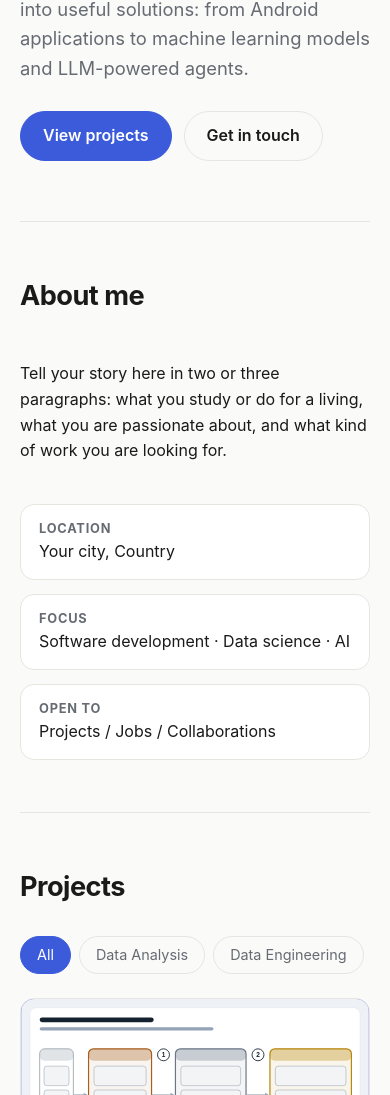
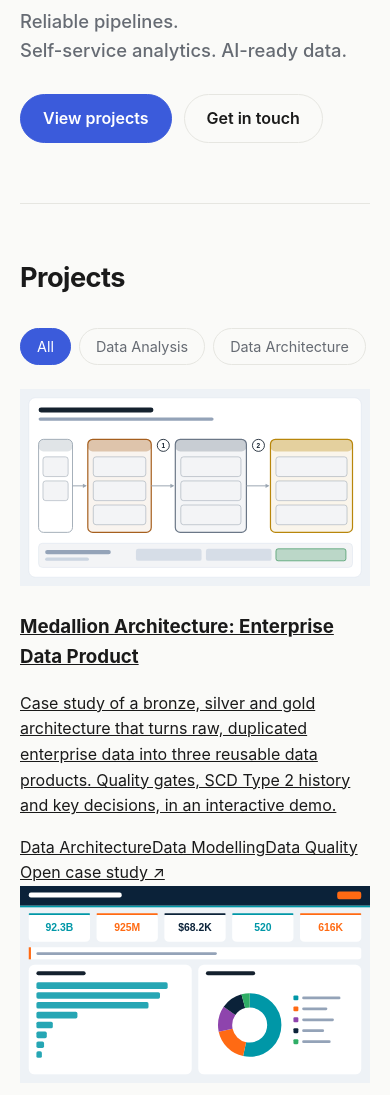
Before and after one commit to GerardoSchekaiban/portfolio, a plain HTML site: page index.html in a window 390 px wide. Shown: the part 307-1402 px from the top of the page. Drawn offline with Linux system fonts and the light colour scheme.

Commit message:
Update home page: headline, tagline, Data Architecture category
- New headline "data-driven solutions" with the tagline
  "Reliable pipelines. Self-service analytics. AI-ready data."
- Remove the About section and its nav link; keep all nav links on mobile
- Point the LinkedIn button to the profile
- Rename the Data Engineering category to Data Architecture
- Remove the fictional-data wording from the project card descriptions
- Version the script and stylesheet links to avoid stale caches

Co-Authored-By: Claude Sonnet 5.5 <noreply@anthropic.com>

```diff
--- a/index.html
+++ b/index.html
@@ -18,7 +18,6 @@
   <header class="nav">
     <a class="logo" href="#home">Gerardo<span>.</span></a>
     <nav>
-      <a href="#about">About</a>
       <a href="#projects">Projects</a>
       <a href="#research">Research</a>
       <a href="#contact">Contact</a>
@@ -29,23 +28,11 @@
   <main>
     <section id="home" class="hero">
       <p class="eyebrow">Hi, I'm</p>
-      <h1>Gerardo<br><span class="accent">software &amp; data.</span></h1>
-      <p class="lead">I build apps and systems that turn data into useful solutions: from Android applications to machine learning models and LLM-powered agents.</p>
+      <h1>Gerardo<br><span class="accent">data-driven solutions.</span></h1>
+      <p class="lead tagline"><span>Reliable pipelines.</span> <span>Self-service analytics.</span> <span>AI-ready data.</span></p>
       <div class="cta">
         <a class="btn primary" href="#projects">View projects</a>
         <a class="btn" href="#contact">Get in touch</a>
-      </div>
-    </section>
-
-    <section id="about">
-      <h2>About me</h2>
-      <div class="about">
-        <p>Tell your story here in two or three paragraphs: what you study or do for a living, what you are passionate about, and what kind of work you are looking for.</p>
-        <ul class="facts">
-          <li><strong>Location</strong> Your city, Country</li>
-          <li><strong>Focus</strong> Software development · Data science · AI</li>
-          <li><strong>Open to</strong> Projects / Jobs / Collaborations</li>
-        </ul>
       </div>
     </section>
 
@@ -97,7 +84,7 @@
       <a class="btn primary" href="mailto:ggschekaiban@hotmail.com">ggschekaiban@hotmail.com</a>
       <div class="links">
         <a href="https://github.com/" target="_blank" rel="noopener">GitHub</a>
-        <a href="https://www.linkedin.com/" target="_blank" rel="noopener">LinkedIn</a>
+        <a href="https://www.linkedin.com/in/gerardo-gomez-schekaiban-10bb181b9/" target="_blank" rel="noopener">LinkedIn</a>
       </div>
     </section>
   </main>
@@ -106,6 +93,6 @@
     <p>© <span id="year"></span> Gerardo. Handcrafted with HTML, CSS and JS.</p>
   </footer>
 
-  <script src="script.js?v=20261109"></script>
+  <script src="script.js?v=20261113e"></script>
 </body>
 </html>
--- a/script.js
+++ b/script.js
@@ -11,8 +11,8 @@ const GITHUB_MAX_REPOS = 6;
 const projects = [
   {
     title: "Medallion Architecture: Enterprise Data Product",
-    description: "Case study of a bronze, silver and gold architecture that turns raw, duplicated enterprise data into three reusable data products. Quality gates, SCD Type 2 history and a decision log, in an interactive demo on fictional data.",
-    tags: ["Data Engineering", "Architecture", "Data Modelling"],
+    description: "Case study of a bronze, silver and gold architecture that turns raw, duplicated enterprise data into three reusable data products. Quality gates, SCD Type 2 history and key decisions, in an interactive demo.",
+    tags: ["Data Architecture", "Data Modelling", "Data Quality"],
     image: "img/medallion-preview.svg",
     href: "projects/medallion-architecture/",
     linkLabel: "Open case study",
@@ -21,7 +21,7 @@ const projects = [
   },
   {
     title: "AI Usage & Cost Dashboard",
-    description: "Interactive report on who uses which AI models, what it costs and what changed. Cross-filtering, drag-to-select dates and written insights. Built on fictional data.",
+    description: "Interactive report on who uses which AI models, what it costs and what changed. Cross-filtering, drag-to-select dates and written insights.",
     tags: ["Data Analysis", "Dashboard", "JavaScript"],
     image: "img/ai-usage-preview.svg",
     href: "reports/ai-usage/",
@@ -31,7 +31,7 @@ const projects = [
   },
   {
     title: "Metadata Quality Scorecard",
-    description: "Interactive report that turns the documentation coverage and quality of 800+ data tables into a story: where things stand, where the gaps are and what to fix first. Built on fictional retail data.",
+    description: "Interactive report that turns the documentation coverage and quality of 800+ data tables into a story: where things stand, where the gaps are and what to fix first.",
     tags: ["Data Analysis", "Dashboard", "JavaScript"],
     image: "img/scorecard-preview.svg",
     href: "reports/metadata-scorecard/",   // makes the whole card a link (opens in a new tab)
@@ -49,7 +49,7 @@ const grid = document.getElementById("project-grid");
 const filtersEl = document.getElementById("filters");
 // Category tabs shown above the cards. Add more names here (and matching `tags`
 // on the projects) when new kinds of work are added.
-const CATEGORIES = ["All", "Data Analysis", "Data Engineering"];
+const CATEGORIES = ["All", "Data Analysis", "Data Architecture"];
 let activeTag = CATEGORIES[0];
 
 function makeCard(p) {
--- a/styles.css
+++ b/styles.css
@@ -49,6 +49,8 @@ h2 { font-size: 1.7rem; margin: 0 0 28px; letter-spacing: -0.02em; }
 .accent { color: var(--accent); }
 .eyebrow { color: var(--muted); margin: 0 0 10px; }
 .lead { font-size: 1.15rem; color: var(--muted); max-width: 560px; }
+.tagline { font-size: clamp(1.15rem, 3vw, 1.4rem); font-weight: 500; max-width: 640px; }
+.tagline span { white-space: nowrap; }
 
 /* Navigation */
 .nav {
@@ -80,38 +82,6 @@ h2 { font-size: 1.7rem; margin: 0 0 28px; letter-spacing: -0.02em; }
 }
 .btn:hover { transform: translateY(-2px); border-color: var(--accent); }
 .btn.primary { background: var(--accent); color: var(--accent-text); border-color: var(--accent); }
-
-/* About */
-.about { display: grid; grid-template-columns: 1.6fr 1fr; gap: 40px; }
-.facts { list-style: none; margin: 0; padding: 0; display: grid; gap: 14px; }
-.facts li { background: var(--surface); border: 1px solid var(--border); border-radius: var(--radius); padding: 14px 18px; }
-.facts strong { display: block; font-size: .8rem; text-transform: uppercase; letter-spacing: .06em; color: var(--muted); }
-
-/* Projects */
-.grid { display: grid; grid-template-columns: repeat(auto-fill, minmax(290px, 1fr)); gap: 22px; }
-.card {
-  background: var(--surface); border: 1px solid var(--border); border-radius: var(--radius);
-  overflow: hidden; display: flex; flex-direction: column;
-  transition: transform .2s, border-color .2s;
-}
-.card:hover { transform: translateY(-4px); border-color: var(--accent); }
-a.card { text-decoration: none; color: inherit; }
-a.card:focus-visible { outline: 2px solid var(--accent); outline-offset: 3px; }
-.card .actions span { color: var(--accent); }
-.card .thumb {
-  aspect-ratio: 16 / 9; display: grid; place-items: center;
-  font-size: 2.2rem; font-weight: 700; color: var(--accent-text);
-  background: linear-gradient(135deg, var(--accent), color-mix(in srgb, var(--accent) 40%, #b455ff));
-}
-.card .thumb img { width: 100%; height: 100%; object-fit: cover; }
-.card .body { padding: 18px 20px 20px; display: flex; flex-direction: column; gap: 10px; flex: 1; }
-.card h3 { margin: 0; font-size: 1.1rem; }
-.card p { margin: 0; color: var(--muted); font-size: .95rem; flex: 1; }
-.tags { display: flex; flex-wrap: wrap; gap: 6px; }
-.tags span { font-size: .75rem; padding: 3px 10px; border-radius: 999px; background: var(--bg); border: 1px solid var(--border); color: var(--muted); }
-.card .actions { display: flex; gap: 16px; font-size: .9rem; font-weight: 600; }
-.card .actions a { color: var(--accent); text-decoration: none; }
-.card .actions a:hover { text-decoration: underline; }
 
 /* Filters */
 .filters { display: flex; flex-wrap: wrap; gap: 8px; margin-bottom: 24px; }
@@ -168,12 +138,11 @@ footer { padding-top: 30px; padding-bottom: 40px; color: var(--muted); font-size
   .rc-visual { border-left: 0; border-top: 1px solid var(--border); order: -1; min-height: 0; aspect-ratio: 4 / 3; }
   .rc-visual img { object-position: 55% 35%; }
   .rc-body { padding: 22px 20px; }
-  .about { grid-template-columns: 1fr; gap: 24px; }
   .nav nav { gap: 14px; }
   .nav nav a { font-size: .85rem; }
   section { padding: 52px 0; }
   section.hero { padding: 70px 0 60px; }
 }
 @media (max-width: 480px) {
-  .nav nav a:nth-child(-n+2) { display: none; }
+  .nav nav { gap: 12px; }
 }
```
